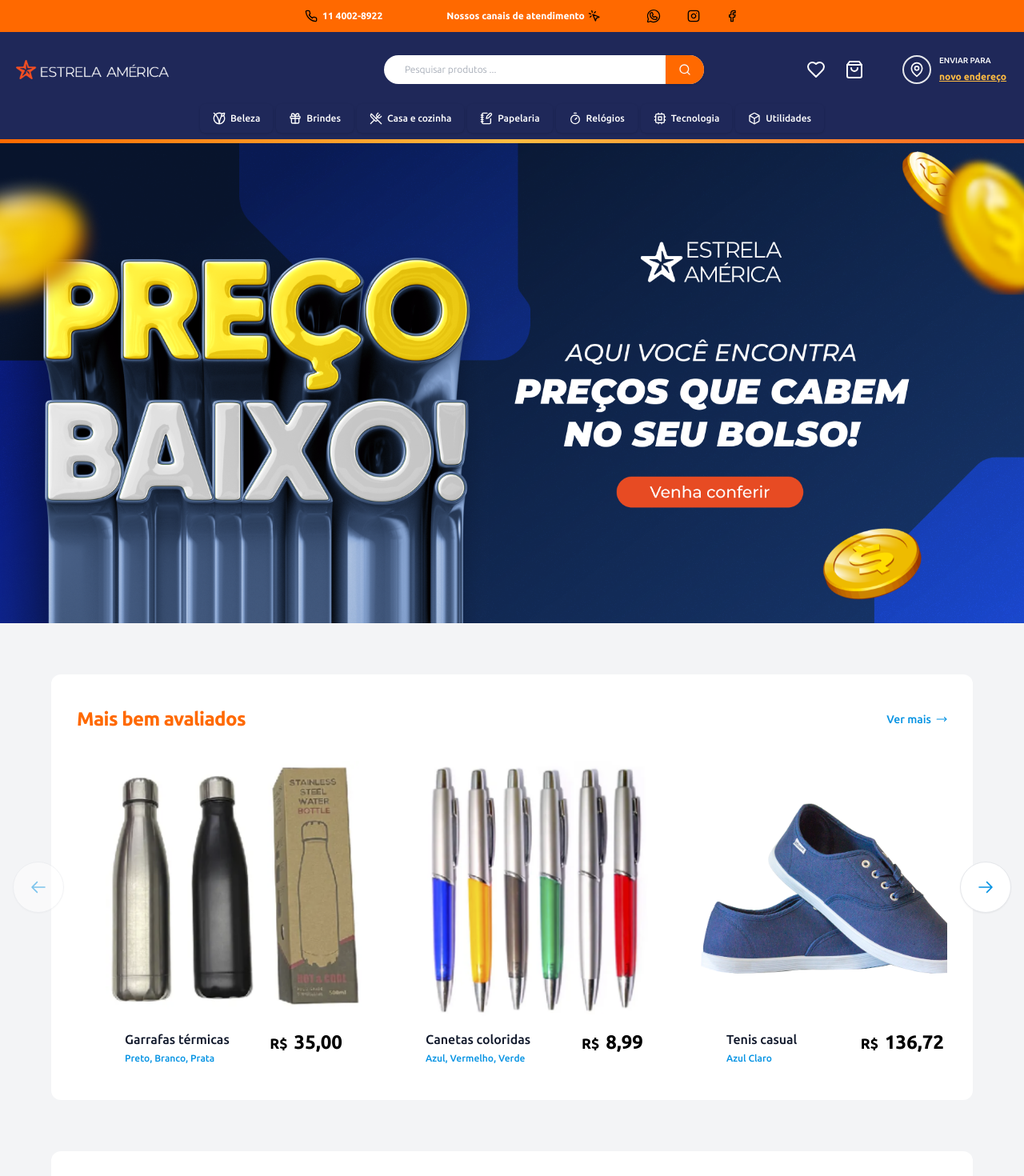
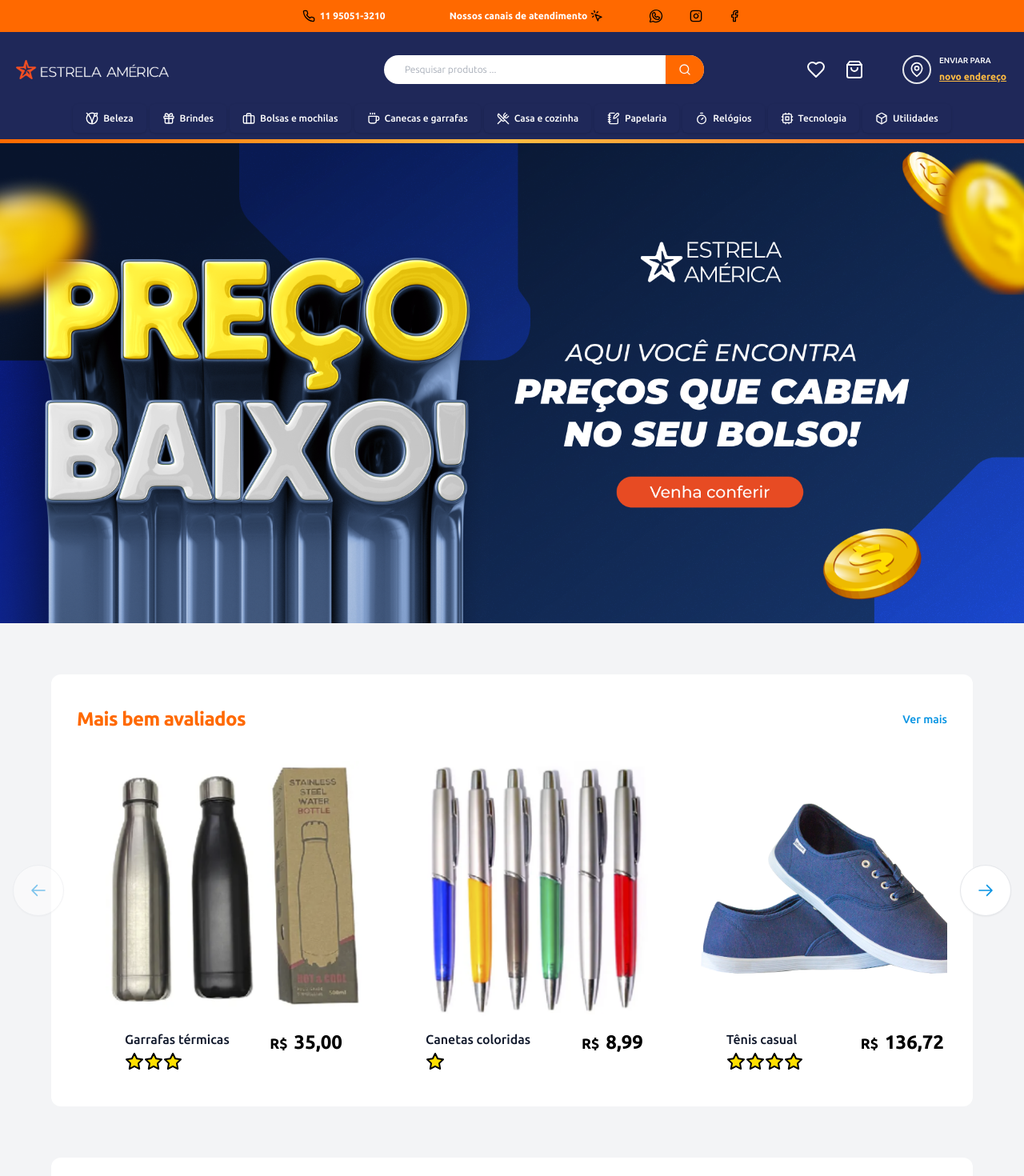
Before and after one commit to black-adm/estrela-america-v2, a Next.js app in the folder estrela-america-v2/: page / in a window 1280 px wide. Shown: the top 1470 px of the page at 80% size. Built offline with nearby package versions, Linux system fonts and the light colour scheme; no server answers.

Commit message:
feat: static random stars availabe

```diff
--- a/estrela-america-v2/src/components/address/address-modal.tsx
+++ b/estrela-america-v2/src/components/address/address-modal.tsx
@@ -60,12 +60,12 @@
             {isLoading && <AddressSkeleton />}
 
             {address && (
-              <div className="pt-1 space-y-2 text-sm">
-                <p>Enderço: {address.logradouro}</p>
-                <p>Bairro: {address.bairro}</p>
-                <p>Cidade: {address.localidade}</p>
-                <p>UF: {address.uf}</p>
-              </div>
+              <table className="pt-1 space-y-2 text-sm">
+                <th>Enderço: {address.logradouro}</th>
+                <th>Bairro: {address.bairro}</th>
+                <th>Cidade: {address.localidade}</th>
+                <th>UF: {address.uf}</th>
+              </table>
             )}
           </div>
         </div>
--- a/estrela-america-v2/src/components/footer.tsx
+++ b/estrela-america-v2/src/components/footer.tsx
@@ -21,7 +21,7 @@
             </p>
             <div className="mt-4 flex items-center justify-center space-x-8">
               <a
-                href="#"
+                href="https://www.instagram.com/estrelaamerica25/"
                 target="_blank"
                 className="flex items-center hover:p-1.5 hover:rounded-full hover:bg-silver"
               >
@@ -29,7 +29,7 @@
               </a>
 
               <a
-                href="#"
+                href="https://www.facebook.com/estrelaamericadosul"
                 target="_blank"
                 className="flex items-center hover:p-1.5 hover:rounded-full hover:bg-silver"
               >
--- a/estrela-america-v2/src/components/marketing/social-banner.tsx
+++ b/estrela-america-v2/src/components/marketing/social-banner.tsx
@@ -3,14 +3,19 @@
 import { Whatsapp } from '../logo-whatsapp'
 
 export function SocialBanner() {
+  const contactPhone = '11950513210'
+  const messageDescription =
+    'Olá,%20gostaria%20de%20mais%20informações%20dos%20produtos%20cadastrados%20no%20site.'
+  const sendWhatsappMessage = `https://wa.me//55${contactPhone}?text=${messageDescription}`
+
   return (
     <div className="hidden sm:relative sm:isolate sm:flex items-center gap-x-6 overflow-hidden bg-primary-orange px-6 py-2 sm:px-3.5 sm:before:flex-1">
       <div className="w-full flex flex-wrap items-center justify-center gap-x-4 gap-y-2">
         <div className="flex justify-start text-center pr-16">
-          <Link href="#">
+          <Link href="tel:+5511950513210" target="_blank">
             <span className="flex justify-center items-center gap-1.5 text-white text-xs leading-4 font-semibold hover:underline focus:underline">
               <Phone className="size-4 text-black" />
-              11 4002-8922
+              11 95051-3210
             </span>
           </Link>
         </div>
@@ -24,7 +29,8 @@
 
         <div className="flex space-x-8 items-center">
           <Link
-            href="#"
+            href={sendWhatsappMessage}
+            target="_blank"
             className="hover:translate-x-1 transition-transform ease-in duration-200"
             title="whatsapp"
           >
@@ -32,7 +38,8 @@
           </Link>
 
           <Link
-            href="#"
+            href="https://www.instagram.com/estrelaamerica25/"
+            target="_blank"
             className="hover:translate-x-1 transition-transform ease-in duration-200"
             title="instagram"
           >
@@ -40,7 +47,8 @@
           </Link>
 
           <Link
-            href="#"
+            href="https://www.facebook.com/estrelaamericadosul"
+            target="_blank"
             className="hover:translate-x-1 transition-transform ease-in duration-200"
             title="facebook"
           >
--- a/estrela-america-v2/src/components/menu.tsx
+++ b/estrela-america-v2/src/components/menu.tsx
@@ -7,6 +7,8 @@
 } from '@/components/ui/navigation-menu'
 import {
   Box,
+  BriefcaseIcon,
+  Coffee,
   Cpu,
   Gift,
   NotebookPen,
@@ -36,6 +38,22 @@
                   <div className="flex items-center gap-1.5">
                     <Gift className="size-4" />
                     Brindes
+                  </div>
+                </Button>
+              </NavigationMenuItem>
+              <NavigationMenuItem>
+                <Button className="bg-transparent text-white text-xs hover:bg-orange-300 hover:text-black focus:bg-orange-300 focus:text-black">
+                  <div className="flex items-center gap-1.5">
+                    <BriefcaseIcon className="size-4" />
+                    Bolsas e mochilas
+                  </div>
+                </Button>
+              </NavigationMenuItem>
+              <NavigationMenuItem>
+                <Button className="bg-transparent text-white text-xs hover:bg-orange-300 hover:text-black focus:bg-orange-300 focus:text-black">
+                  <div className="flex items-center gap-1.5">
+                    <Coffee className="size-4" />
+                    Canecas e garrafas
                   </div>
                 </Button>
               </NavigationMenuItem>
--- a/estrela-america-v2/src/components/products/list-products.tsx
+++ b/estrela-america-v2/src/components/products/list-products.tsx
@@ -7,7 +7,7 @@
   CarouselNext,
   CarouselPrevious,
 } from '@/components/ui/carousel'
-import { MoveRight } from 'lucide-react'
+import { Star } from 'lucide-react'
 import Image from 'next/image'
 import Link from 'next/link'
 
@@ -19,7 +19,6 @@
     imageSrc: '/garrafas.png',
     imageAlt: 'Garrafas',
     price: '35,00',
-    color: 'Preto, Branco, Prata',
   },
   {
     id: 2,
@@ -28,16 +27,14 @@
     imageSrc: '/canetas.png',
     imageAlt: 'Canetas',
     price: '8,99',
-    color: 'Azul, Vermelho, Verde',
   },
   {
     id: 3,
-    name: 'Tenis casual',
+    name: 'Tênis casual',
     href: '#',
     imageSrc: '/tenis.png',
-    imageAlt: 'Tenis',
+    imageAlt: 'Tênis',
     price: '136,72',
-    color: 'Azul Claro',
   },
   {
     id: 4,
@@ -46,11 +43,19 @@
     imageSrc: '/potes.png',
     imageAlt: 'Potes',
     price: '44,63',
-    color: 'Amarelo, Roxo, Laranja',
   },
 ]
 
 export function ListProducts() {
+  const starsArray: number[] = randomStarsAvaliate()
+
+  function randomStarsAvaliate(): number[] {
+    const array: number[] = []
+    for (let i = 0; i < 5; i++) array.push(Math.floor(Math.random() * 5) + 1)
+
+    return array
+  }
+
   return (
     <div className="my-16">
       <Carousel className="bg-white mx-auto py-10 max-w-2xl px-4 sm:px-6 lg:max-w-6xl lg:px-8 rounded-xl">
@@ -63,12 +68,11 @@
             className="inline-flex items-center gap-1.5 text-sm text-primary-blue hover:underline hover:text-sky-400"
           >
             Ver mais
-            <MoveRight className="size-3.5" />
           </Link>
         </div>
 
         <CarouselContent className="-ml-1 grid grid-cols-2 md:flex md:space-x-3 md:px-6 gap-4">
-          {products.map((product) => (
+          {products.map((product, index) => (
             <CarouselItem
               key={product.id}
               className="pl-1 md:basis-1/2 lg:basis-1/3"
@@ -92,10 +96,19 @@
                         {product.name}
                       </a>
                     </h3>
-                    <p className="mt-1 text-xs text-primary-blue">
-                      {product.color}
-                    </p>
+                    <div className="mt-1 flex">
+                      {starsArray[index] &&
+                        Array.from({ length: starsArray[index] }).map(
+                          (_, i) => (
+                            <Star
+                              key={i}
+                              className="text-black fill-primary-yellow"
+                            />
+                          ),
+                        )}
+                    </div>
                   </div>
+
                   <p className="text-sm font-medium sm:text-2xl sm:font-semibold text-black">
                     <span className="text-lg font-extrabold pr-2">R$</span>
                     {product.price}
--- a/estrela-america-v2/tailwind.config.ts
+++ b/estrela-america-v2/tailwind.config.ts
@@ -23,6 +23,7 @@
         'primary-green': '#2C8E1C',
         'primary-red': '#C00',
         'primary-blue': '#0693E3',
+        'primary-yellow': '#FFDF00',
         'medium-blue': '#1F2859',
         'light-blue': '#69CCFB',
         'primary-silver': '#EBEBEB',
```
